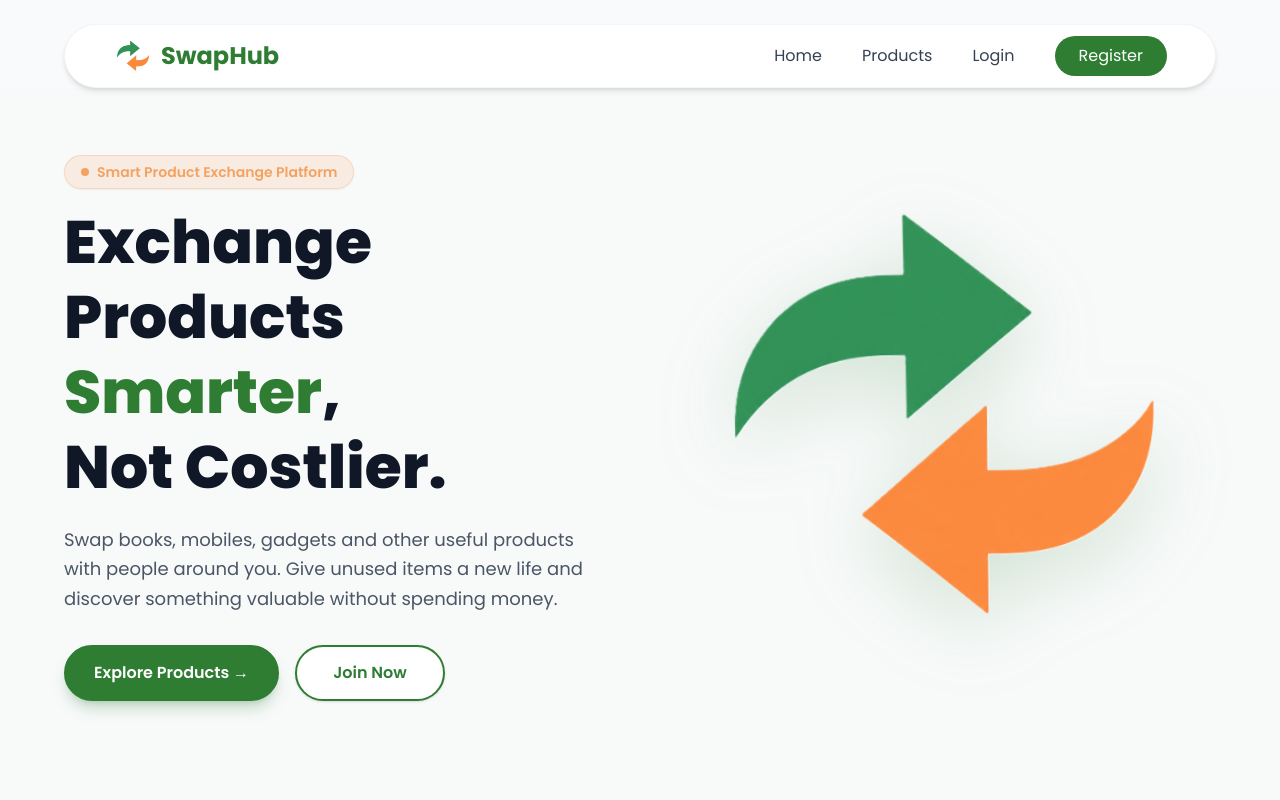
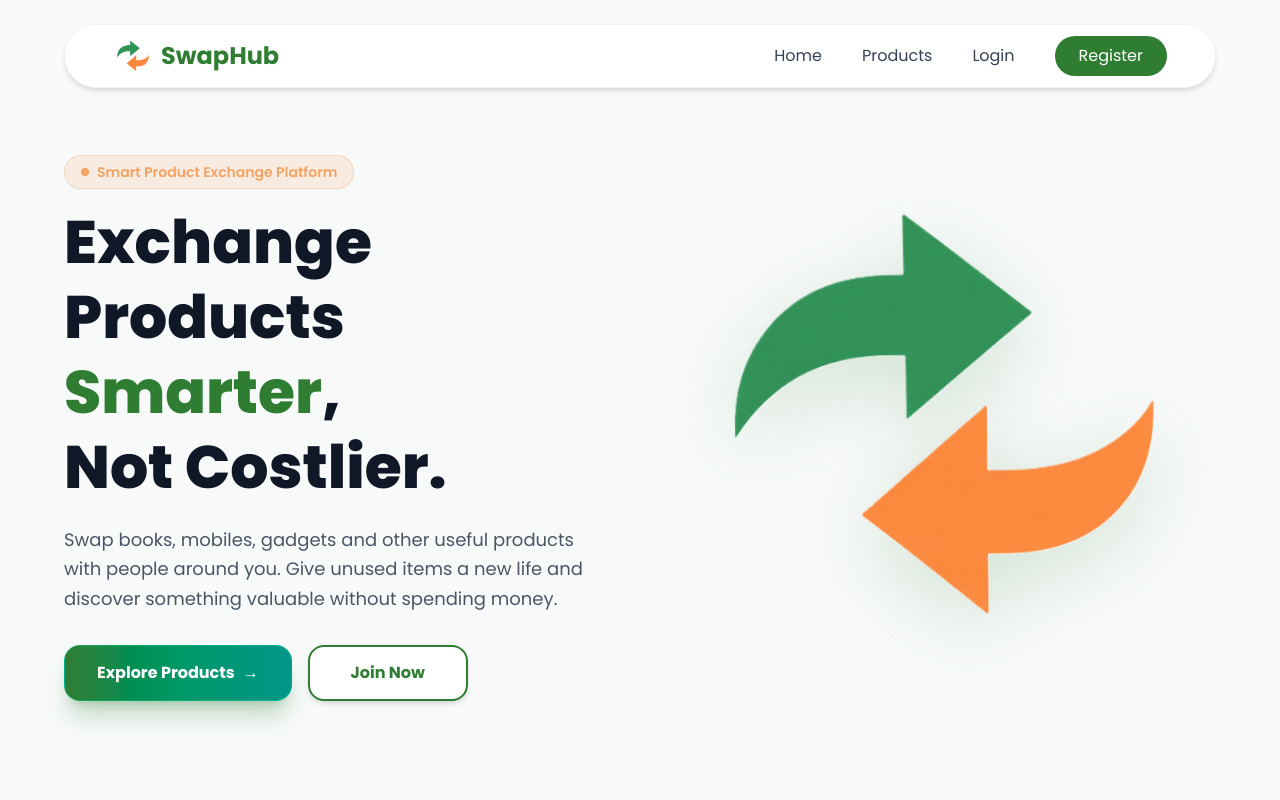
Before and after one commit to Amanverma45/swapHub, a React (Vite) app in the folder Frontend/hub/: page / in a window 1280 px wide. Shown: the top 800 px of the page. Built offline with nearby package versions, Linux system fonts and the light colour scheme; no server answers.

Commit message:
upgrade Explore Products and Join Now hero buttons with ultra-premium gradients, borders, and animations

```diff
--- a/Frontend/hub/src/Components/Home.jsx
+++ b/Frontend/hub/src/Components/Home.jsx
@@ -44,15 +44,16 @@ const Home = () => {
                         <div className="flex flex-wrap gap-4 mt-8">
                             <Link
                                 to="/products"
-                                className="bg-[#2E7D32] border-2 border-[#2E7D32] hover:bg-[#236327] hover:border-[#236327] text-white font-semibold px-7 py-3.5 rounded-full hover:scale-105 active:scale-95 transition-all duration-300 shadow-lg shadow-[#2E7D32]/25 text-center text-sm md:text-base min-w-[150px]"
+                                className="relative group inline-flex items-center justify-center font-bold text-white px-8 py-3.5 rounded-2xl bg-gradient-to-r from-[#2E7D32] via-emerald-600 to-teal-600 border border-emerald-400/40 shadow-xl shadow-[#2E7D32]/25 hover:shadow-2xl hover:shadow-[#2E7D32]/40 hover:-translate-y-1 hover:scale-105 active:scale-95 transition-all duration-300 text-center text-sm md:text-base min-w-[160px]"
                             >
-                                Explore Products &rarr;
+                                <span>Explore Products</span>
+                                <span className="ml-2 group-hover:translate-x-1.5 transition-transform duration-300">&rarr;</span>
                             </Link>
                             <Link
                                 to="/register"
-                                className="bg-white border-2 border-[#2E7D32] text-[#2E7D32] hover:bg-[#2E7D32] hover:text-white font-semibold px-7 py-3.5 rounded-full hover:scale-105 active:scale-95 transition-all duration-300 text-center text-sm md:text-base min-w-[150px] shadow-sm"
+                                className="relative group inline-flex items-center justify-center font-bold text-[#2E7D32] px-8 py-3.5 rounded-2xl bg-white hover:bg-gradient-to-r hover:from-[#2E7D32] hover:to-emerald-600 hover:text-white border-2 border-[#2E7D32] shadow-md hover:shadow-xl hover:shadow-[#2E7D32]/20 hover:-translate-y-1 hover:scale-105 active:scale-95 transition-all duration-300 text-center text-sm md:text-base min-w-[160px]"
                             >
-                                Join Now
+                                <span>Join Now</span>
                             </Link>
                         </div>
                     </motion.div>
```
